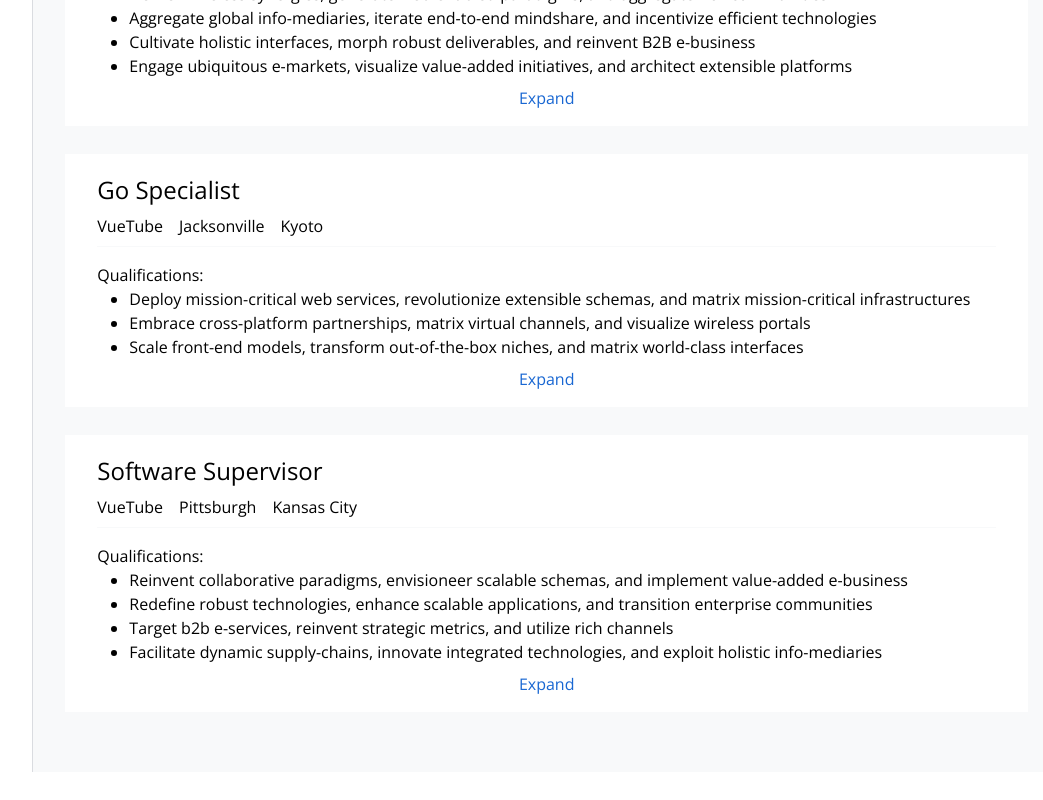
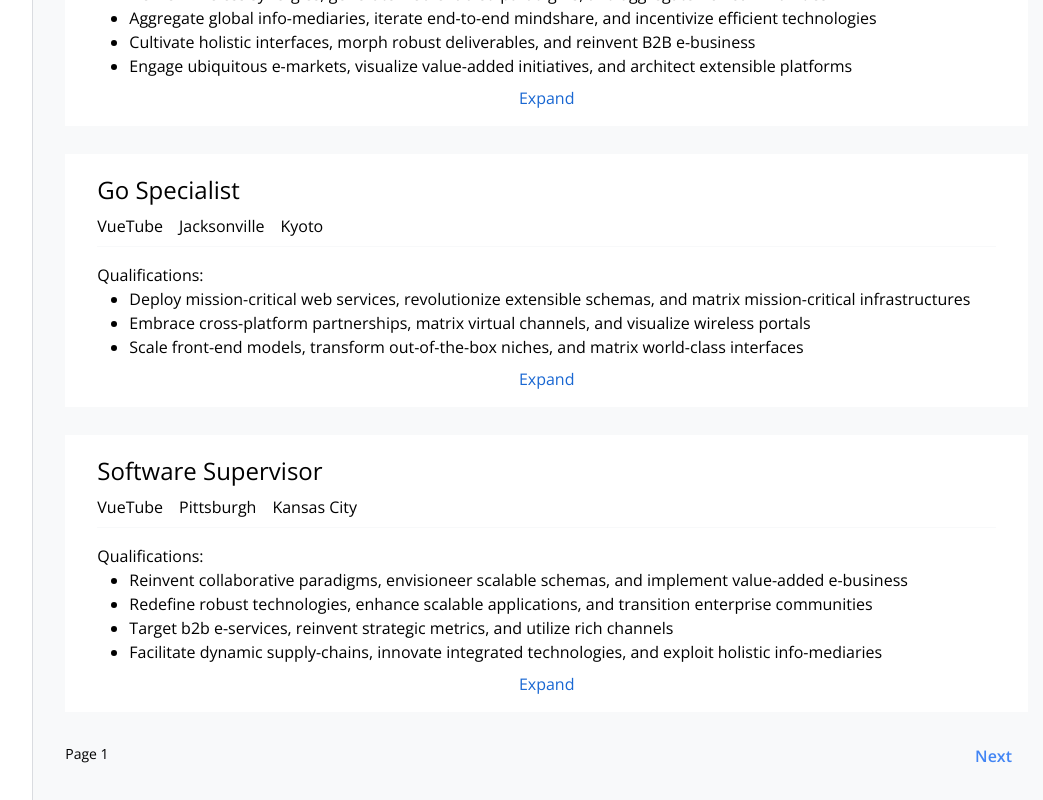
Before and after one commit to sastra12/job-search, a Vue app: page /#/job/results in a window 1280 px wide. Shown: the part 2334-3134 px from the top of the page, without its empty margins (220-1263 px from the left). Before the commit the page ends 3106 px from the top, so only its background shows below. Built offline with nearby package versions, Linux system fonts and the light colour scheme; data requests are answered from the project's data file.

Commit message:
Rendering the Previous and Next Page

```diff
--- a/src/components/JobResults/JobListings.vue
+++ b/src/components/JobResults/JobListings.vue
@@ -3,6 +3,27 @@
     <ol>
       <JobListing v-for="job in displayJobs" :key="job.id" :job="job" />
     </ol>
+
+    <div class="mx-auto mt-8">
+      <div class="flex flex-row flex-nowrap">
+        <p class="flex-grow text-sm">Page {{ currentPage }}</p>
+
+        <div class="flex items-center justify-center">
+          <router-link
+            v-if="previousPage"
+            :to="{ name: 'JobResults', query: { page: previousPage } }"
+            class="mr-4 font-semibold text-brand-blue-2"
+            >Previous</router-link
+          >
+          <router-link
+            v-if="nextPage"
+            :to="{ name: 'JobResults', query: { page: nextPage } }"
+            class="mr-4 font-semibold text-brand-blue-2"
+            >Next</router-link
+          >
+        </div>
+      </div>
+    </div>
   </main>
 </template>
 
@@ -24,9 +45,22 @@
   },
 
   computed: {
+    currentPage() {
+      return Number.parseInt(this.$route.query.page || "1");
+    },
+    previousPage() {
+      const previousPage = this.currentPage - 1;
+      const firstPage = 1;
+      return previousPage >= firstPage ? previousPage : undefined;
+    },
+    nextPage() {
+      const nextPage = this.currentPage + 1;
+      const maxPage = this.jobs.length / 10;
+      return nextPage <= maxPage ? nextPage : undefined;
+    },
     displayJobs() {
-      const pageString = this.$route.query.page || "1";
-      const pageNumber = Number.parseInt(pageString);
+      // ketika ada perubahan di current page maka akan otomatis menjalankan displayjobs
+      const pageNumber = this.currentPage;
       const firstJobIndex = (pageNumber - 1) * 10;
       const lastJobIndex = pageNumber * 10;
       return this.jobs.slice(firstJobIndex, lastJobIndex);
```
